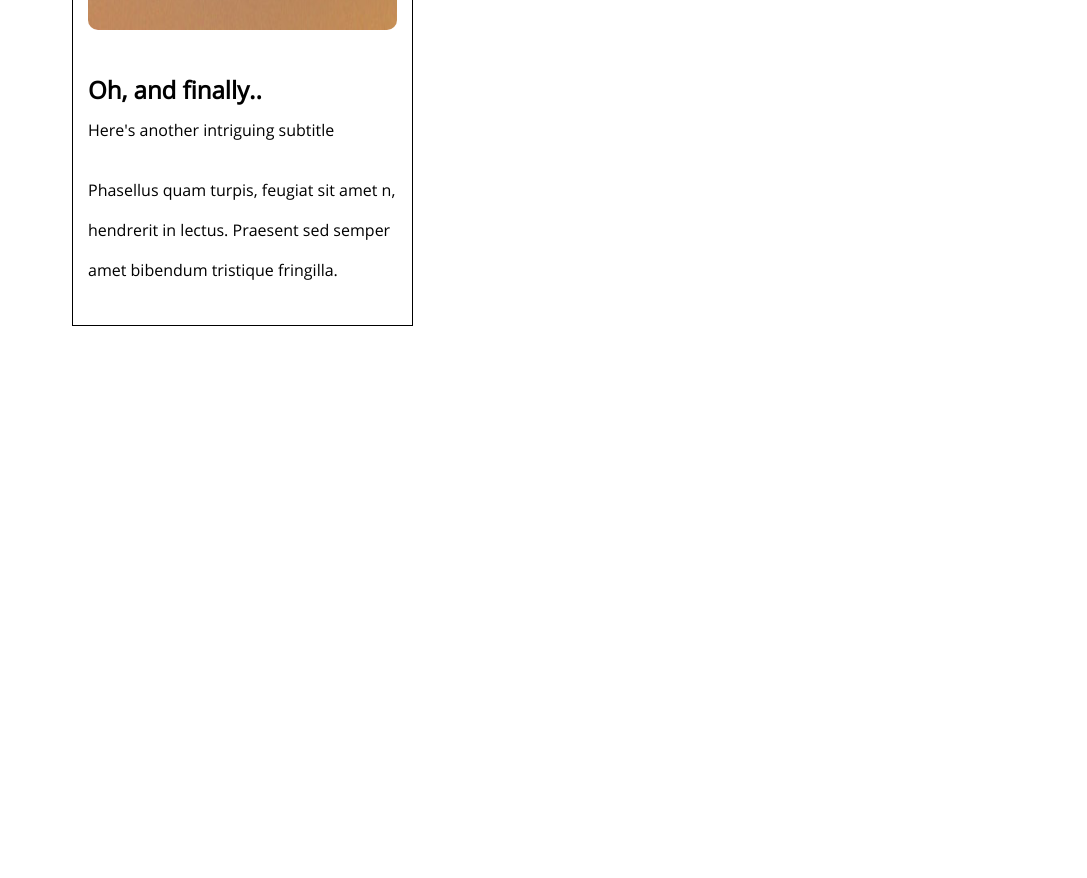
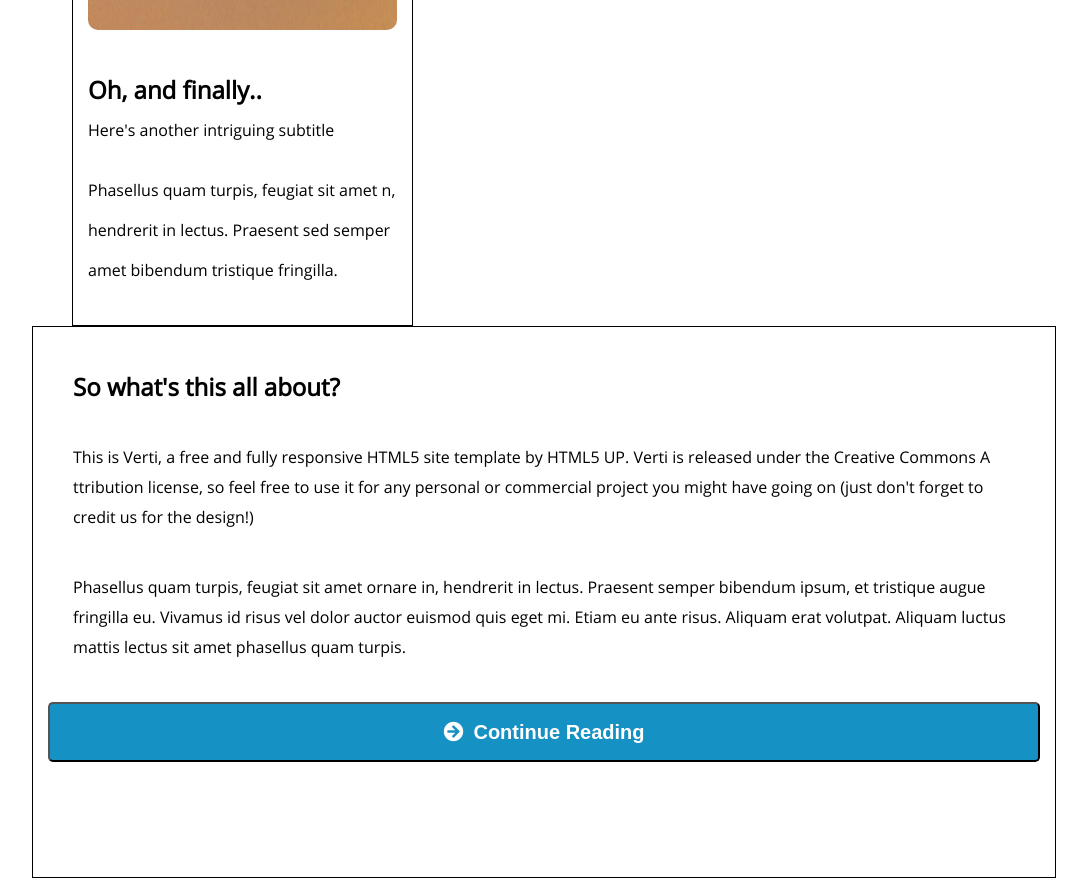
Before and after one commit to RaQ13/Verti, a plain HTML site: page index.html in a window 1280 px wide. Shown: the part 2076-2954 px from the top of the page, without its empty margins (96-1183 px from the left). Before the commit the page ends 2402 px from the top, so only its background shows below. Drawn offline with Linux system fonts and the light colour scheme; files whose address does not match are found by name.

Commit message:
added about aupper section

```diff
--- a/index.html
+++ b/index.html
@@ -80,6 +80,32 @@
     </div>
 </div>
 
+<aside>
+<div class="container">
+    <div class="row">
+        <div class="col-12-sm">
+            <h2>So what's this all about?</h2>
+            <p>This is Verti, a free and fully responsive
+                HTML5 site template by HTML5 UP.
+                Verti is released under the Creative Commons A
+                ttribution license, so feel free to use it
+                for any personal or commercial project you might
+                have going on (just don't forget to credit
+                us for the design!)</p>
+            <p>Phasellus quam turpis, feugiat sit amet
+                ornare in, hendrerit in lectus. Praesent
+                semper bibendum ipsum, et tristique augue
+                fringilla eu. Vivamus id risus vel dolor
+                auctor euismod quis eget mi. Etiam eu ante
+                risus. Aliquam erat volutpat.
+                Aliquam luctus mattis lectus sit amet
+                phasellus quam turpis.</p>
+            <button><i class="fas fa-arrow-circle-right"></i>Continue Reading</button>
+        </div>
+    </div>
+</div>
+</aside>
+
 </body>
 
 </html>
--- a/scss/main.scss
+++ b/scss/main.scss
@@ -4,3 +4,4 @@
 @import "../fonts";
 @import "../variables";
 @import "article";
+@import "mainsection";
--- /dev/null
+++ b/scss/mainsection.scss
@@ -0,0 +1,37 @@
+aside {
+  div {
+    line-height: 30px;
+    h2 {
+      margin: 30px 25px;
+    }
+    p {
+      margin: 40px 25px;
+    }
+  }
+  font-family: "Open Sans", sans-serif;
+  button {
+    width: 100%;
+    height: 60px;
+    background-color: $color-button;
+    border-radius: 5px;
+    color: white;
+    font-size: 20px;
+    font-weight: 600;
+    margin-bottom: 100px;
+    position: relative;
+    i {
+      margin-right: 10px;
+    }
+    &:after {
+      @media (max-width: $screen-sm) {
+      content: "";
+      width: 100%;
+      height: 3px;
+      position: absolute;
+      bottom: -60px;
+      left: 0;
+      background-color: lightgray;
+      }
+    }
+  }
+}
```
Also changed, not shown: css/main.css, 1 other file.
